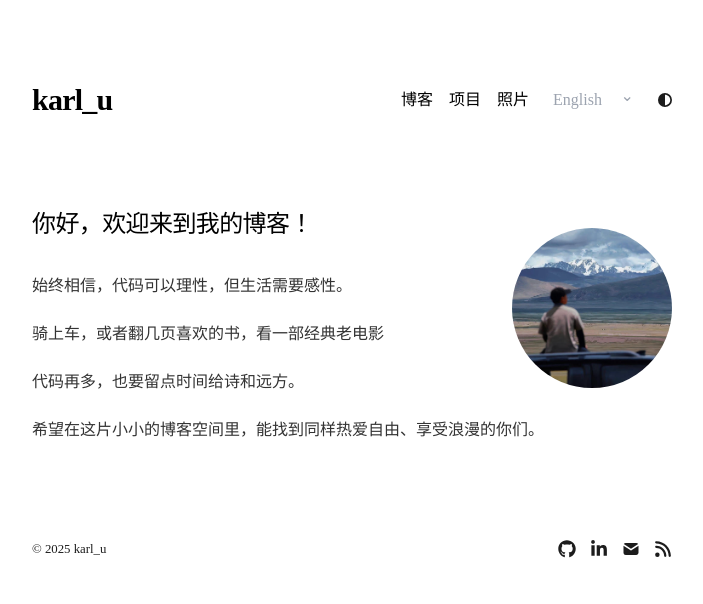
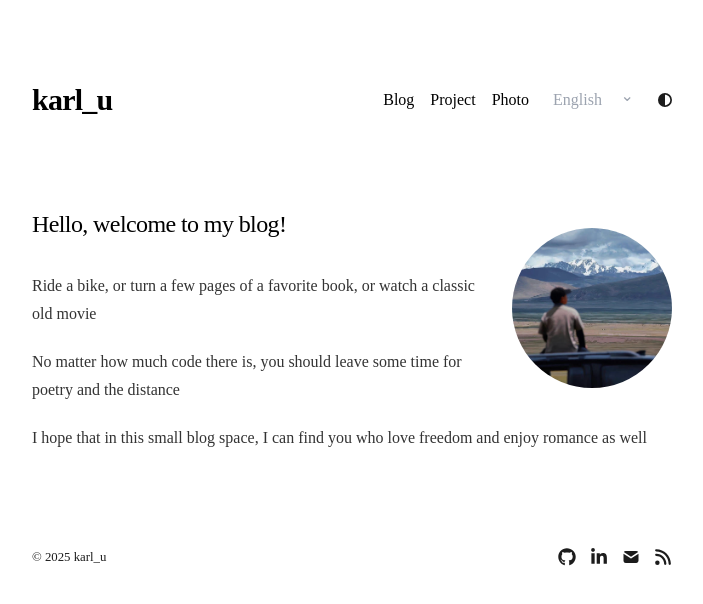
Before and after one commit to AstralBit/nextjs-boilerplate, a Next.js app: page /en in a window 1280 px wide. Shown: the top 604 px of the page, without its empty margins (288-991 px from the left). Built offline with nearby package versions, Linux system fonts and the light colour scheme.

Commit message:
feat: ✨ 调整

```diff
--- a/messages/en.json
+++ b/messages/en.json
@@ -1,4 +1,15 @@
 {
+  "Home": {
+    "welcome": "Hello, welcome to my blog!",
+    "p2": "Ride a bike, or turn a few pages of a favorite book, or watch a classic old movie",
+    "p3": "No matter how much code there is, you should leave some time for poetry and the distance",
+    "p4": "I hope that in this small blog space, I can find you who love freedom and enjoy romance as well"
+  },
+  "Nav": {
+    "blog": "Blog",
+    "project": "Project",
+    "photo": "Photo"
+  },
   "Error": {
     "description": "<p>We've unfortunately encountered an error.</p><p>You can try to <retry>reload the page</retry> you were visiting.</p>",
     "title": "Something went wrong!"
@@ -7,40 +18,13 @@
     "description": "This is a basic example that demonstrates the usage of <code>next-intl</code> with the Next.js App Router. Try changing the locale in the top right corner and see how the content changes.",
     "title": "next-intl example"
   },
-  "LocaleLayout": {
-    "title": "next-intl example"
-  },
   "LocaleSwitcher": {
     "label": "Change language",
     "locale": "{locale, select, zh {简体中文} en { English} other {Unknown}}"
   },
-  "Manifest": {
-    "name": "next-intl example"
-  },
-  "Navigation": {
-    "home": "Home",
-    "pathnames": "Pathnames"
-  },
+
   "NotFoundPage": {
     "description": "Please double-check the browser address bar or use the navigation to go to a known page.",
     "title": "Page not found"
-  },
-  "PageLayout": {
-    "links": {
-      "docs": {
-        "description": "Learn more about next-intl in the official docs.",
-        "href": "https://next-intl-docs.vercel.app/",
-        "title": "Docs"
-      },
-      "source": {
-        "description": "Browse the source code of this example on GitHub.",
-        "href": "https://github.com/amannn/next-intl/tree/main/examples/example-app-router",
-        "title": "Source code"
-      }
-    }
-  },
-  "PathnamesPage": {
-    "description": "<p>The pathnames are internationalized too.</p><p>If you're using the default language English, you'll see <code>/en/pathnames</code> in the browser address bar on this page.</p><p>If you change the locale to German, the URL is localized accordingly (<code>/zh/pfadnamen</code>).</p>",
-    "title": "Pathnames"
   }
 }
--- a/messages/zh.json
+++ b/messages/zh.json
@@ -1,47 +1,21 @@
 {
+  "Home": {
+    "welcome": "你好，欢迎来到我的博客！",
+    "p2": "骑上车，或者翻几页喜欢的书，看一部经典老电影",
+    "p3": "代码再多，也要留点时间给诗和远方",
+    "p4": "希望在这片小小的博客空间里，能找到同样热爱自由、享受浪漫的你们"
+  },
+  "Nav": {
+    "blog": "博客",
+    "project": "项目",
+    "photo": "照片"
+  },
   "Error": {
     "description": "<p>Es ist leider ein Problem aufgetreten.</p><p>Du kannst versuchen <retry>diese Seite neu zu laden</retry>.</p>",
     "title": "Etwas ist schief gelaufen!"
   },
-  "IndexPage": {
-    "description": "Dies ist ein Beispiel, das die Verwendung von <code>next-intl</code> mit dem Next.js App Router demonstriert. Bei Ändern der Sprache rechts oben ändert sich der Inhalt dieser Seite.",
-    "title": "next-intl Beispiel"
-  },
-  "LocaleLayout": {
-    "title": "next-intl Beispiel"
-  },
   "LocaleSwitcher": {
     "label": "Sprache ändern",
     "locale": "{locale, select, zh {简体中文} en {English} other {Unbekannt}}"
-  },
-  "Manifest": {
-    "description": "",
-    "name": ""
-  },
-  "Navigation": {
-    "home": "Start",
-    "pathnames": "Pfadnamen"
-  },
-  "NotFoundPage": {
-    "description": "Bitte überprüfe die Addressleiste deines Browsers oder verwende die Navigation um zu einer bekannten Seite zu wechseln.",
-    "title": "Seite nicht gefunden"
-  },
-  "PageLayout": {
-    "links": {
-      "docs": {
-        "description": "Erfahre mehr über next-intl in der offiziellen Dokumentation.",
-        "href": "https://next-intl-docs.vercel.app/",
-        "title": "Dokumentation"
-      },
-      "source": {
-        "description": "Sieh dir den Quellcode dieses Beispiels auf GitHub an.",
-        "href": "https://github.com/amannn/next-intl/tree/main/examples/example-app-router",
-        "title": "Quellcode"
-      }
-    }
-  },
-  "PathnamesPage": {
-    "description": "<p>Auch die Pfadnamen sind internationalisiert.</p><p>Wenn du die Standardsprache Englisch verwendest, siehst du <code>/en/pathnames</code> in der Adressleiste des Browsers auf dieser Seite.</p><p>Wenn du die Sprache auf Deutsch änderst, wird die URL entsprechend lokalisiert (<code>/zh/pfadnamen</code>).</p>",
-    "title": "Pfadnamen"
   }
 }
--- a/src/app/[locale]/page.tsx
+++ b/src/app/[locale]/page.tsx
@@ -1,6 +1,9 @@
 import Image from "next/image";
+import { useTranslations } from "next-intl";
 
 export default function Page() {
+  const t = useTranslations("Home");
+
   return (
     <section>
       <Image
@@ -13,13 +16,12 @@ export default function Page() {
         priority
       />
       <h1 className="mb-8 text-2xl font-medium tracking-tight">
-        你好，欢迎来到我的博客！
+        {t("welcome")}
       </h1>
       <div className="prose prose-neutral dark:prose-invert">
-        <p>始终相信，代码可以理性，但生活需要感性。</p>
-        <p>骑上车，或者翻几页喜欢的书，看一部经典老电影</p>
-        <p>代码再多，也要留点时间给诗和远方。</p>
-        <p>希望在这片小小的博客空间里，能找到同样热爱自由、享受浪漫的你们。</p>
+        <p> {t("p2")}</p>
+        <p> {t("p3")}</p>
+        <p> {t("p4")}</p>
       </div>
     </section>
   );
--- a/src/components/ExternalLink.tsx
+++ /dev/null
@@ -1,21 +0,0 @@
-type Props = {
-  title: string;
-  description: string;
-  href: string;
-};
-
-export default function ExternalLink({ description, href, title }: Props) {
-  return (
-    <a
-      className="inline-block rounded-md border border-gray-700 p-8 transition-colors hover:border-gray-400"
-      href={href}
-      rel="noreferrer"
-      target="_blank"
-    >
-      <p className="text-xl font-semibold text-white">
-        {title} <span className="ml-2 inline-block">→</span>
-      </p>
-      <p className="mt-2 max-w-[250px] text-gray-400">{description}</p>
-    </a>
-  );
-}
--- a/src/components/PageLayout.tsx
+++ b/src/components/PageLayout.tsx
@@ -1,6 +1,4 @@
-import { useTranslations } from "next-intl";
 import { ReactNode } from "react";
-import ExternalLink from "./ExternalLink";
 
 type Props = {
   children?: ReactNode;
@@ -8,30 +6,16 @@ type Props = {
 };
 
 export default function PageLayout({ children, title }: Props) {
-  const t = useTranslations("PageLayout");
-
   return (
     <div className="relative flex grow flex-col bg-slate-850 py-36">
       <div className="absolute inset-0 overflow-hidden">
-        <div className="absolute left-0 top-1 size-[20500px] translate-x-[-47.5%] rounded-full bg-gradient-to-b from-slate-900 via-cyan-500" />
+        <div className="absolute left-0 top-1 size-[20500px] translate-x-[-47.5%] rounded-full bg-gradient-to-b  via-cyan-500" />
       </div>
       <div className="container relative flex grow flex-col px-4">
         <h1 className="text-3xl font-semibold leading-tight tracking-tight text-white md:text-5xl">
           {title}
         </h1>
-        <div className="mt-6 text-gray-400 md:text-lg">{children}</div>
-        <div className="mt-auto grid grid-cols-1 gap-4 pt-20 md:grid-cols-2 lg:gap-12">
-          <ExternalLink
-            description={t("links.docs.description")}
-            href={t("links.docs.href")}
-            title={t("links.docs.title")}
-          />
-          <ExternalLink
-            description={t("links.source.description")}
-            href={t("links.source.href")}
-            title={t("links.source.title")}
-          />
-        </div>
+        <div className="mt-6  md:text-lg">{children}</div>
       </div>
     </div>
   );
--- a/src/components/nav.tsx
+++ b/src/components/nav.tsx
@@ -1,15 +1,19 @@
 import Link from "next/link";
+import { useTranslations } from "next-intl";
+
 import { ThemeSwitch } from "./theme-switch";
 import LocaleSwitcher from "./LocaleSwitcher";
 import { metaData } from "@/src/config";
 
-const navItems = {
-  "/blog": { name: "博客" },
-  "/projects": { name: "项目" },
-  "/photos": { name: "照片" },
-};
+export function Navbar() {
+  const t = useTranslations("Nav");
 
-export function Navbar() {
+  const navItems = {
+    "/blog": { name: t("blog") },
+    "/projects": { name: t("project") },
+    "/photos": { name: t("photo") },
+  };
+
   return (
     <nav className="lg:mb-16 mb-12 py-5">
       <div className="flex flex-col md:flex-row md:items-center justify-between">
@@ -20,11 +24,7 @@ export function Navbar() {
         </div>
         <div className="flex flex-row gap-4 mt-6 md:mt-0 md:ml-auto items-center">
           {Object.entries(navItems).map(([path, { name }]) => (
-            <Link
-              key={path}
-              href={path}
-              className="transition-all hover:text-neutral-800 dark:hover:text-neutral-200 flex align-middle relative"
-            >
+            <Link key={path} href={path} className="font-medium">
               {name}
             </Link>
           ))}
```
